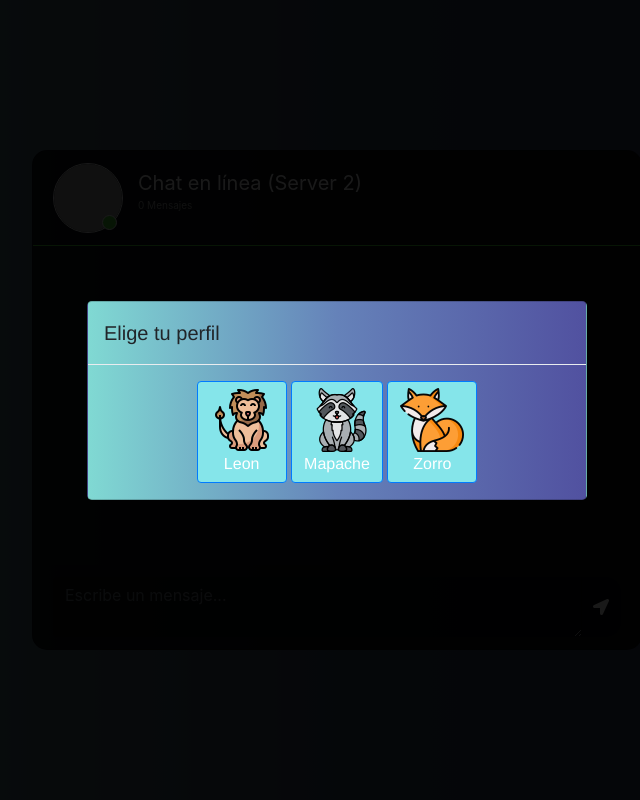
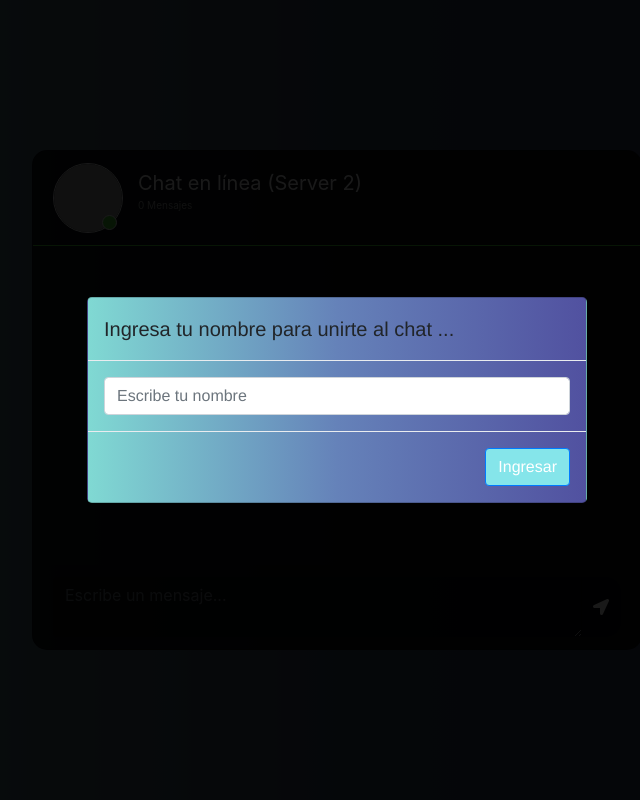
Before and after one commit to StevenMunozTufino/chatVersionFinal, a Flask app: page / in a window 1280 px wide. Shown: the whole page, without its empty margins (303-943 px from the left). Run offline with Flask 2, Linux system fonts and the light colour scheme; some libraries are stand-ins or nearby versions; grey boxes are pictures that could not be loaded.

Commit message:
Versión ant v2

```diff
--- a/app.py
+++ b/app.py
@@ -1,4 +1,3 @@
-#Librerias a exportar
 import os
 import pika
 from flask import Flask, render_template
@@ -7,15 +6,19 @@ import threading
 from flask_cors import CORS
 
 app = Flask(__name__)
+# app.logger.setLevel(logging.WARNING)
 app.config['SECRET_KEY'] = os.urandom(24)
 socketio = SocketIO(app,cors_allowed_origins='*')
 CORS(app)
 
+consuming_thread = None
+
 # Variables globales
-consuming_thread = None
 connection = None
+connectionRecibir = None
 channel = None
-usuario = None
+channelRecibir = None
+#message_queue = Queue()  # Cola para almacenar los mensajes recibidos
 
 # Configura la conexión con RabbitMQ
 def connect_rabbitmq():
@@ -24,37 +27,42 @@ def connect_rabbitmq():
     parameters = pika.ConnectionParameters(host='20.232.116.211', credentials=credentials)
     connection = pika.BlockingConnection(parameters)
     channel = connection.channel()
+    channel.queue_declare(queue='steven')
 
-# Callback que se ejecuta cuando se recibe un mensaje
+def connect_rabbitmqRecibir():
+    global connectionRecibir, channelRecibir
+    credentials = pika.PlainCredentials('user', 'QF1DCB!GYWpJ')
+    parameters = pika.ConnectionParameters(host='20.232.116.211', credentials=credentials)
+    connectionRecibir = pika.BlockingConnection(parameters)
+    channelRecibir = connectionRecibir.channel()
+    channelRecibir.queue_declare(queue='alexander')
+
+
 def callback(ch, method, properties, body):
     message = body.decode()
-    session_id = properties.headers.get('session_id')
-    socketio.emit('message', message,room=session_id)  # Envía el mensaje al usuario conectado
+    print("Mensaje recibido: " + message)
+    socketio.emit('message', message)  # Envía el mensaje a los clientes conectados
     #message_queue.put(message)  # Almacena el mensaje en la cola
 
 @app.route('/')
 def index():
     return render_template('index.html')
 
-@socketio.on('usuario')
-def handle_connect_usuario(cliente):
-    global usuario
+@socketio.on('connect')
+def handle_connect():
     global consuming_thread
-    usuario = cliente
-    connect_rabbitmq()
+    connect_rabbitmqRecibir()
     consuming_thread = threading.Thread(target=start_consuming)
     consuming_thread.daemon = True  # El hilo se detendrá cuando el programa principal se cierre
     consuming_thread.start()
 
-@socketio.on('connect')
-def handle_connect():
-    pass
-
 @socketio.on('disconnect')
 def handle_disconnect():
     global consuming_thread
+    global connectionRecibir
     global connection
     if consuming_thread is not None:
+        connectionRecibir.close()  # Cierra la conexión con RabbitMQ
         connection.close()
         consuming_thread.join()  # Detener el hilo si existe
         consuming_thread = None
@@ -70,13 +78,9 @@ def handle_message(message):
 
             connect_rabbitmq()  # Intenta reconectarse si no hay conexión o la conexión está cerrada
 
+
         # Envía el mensaje a la cola de RabbitMQ
-        if usuario != "Leon":
-            channel.basic_publish(exchange='', routing_key='Leon', body=message)
-        if usuario != "Mapache":
-            channel.basic_publish(exchange='', routing_key='Mapache', body=message)
-        if usuario != "Zorro":
-            channel.basic_publish(exchange='', routing_key='Zorro', body=message)
+        channel.basic_publish(exchange='', routing_key='steven', body=message)
 
         emit('message', message, broadcast=True)  # Envía el mensaje a los clientes conectados
 
@@ -86,20 +90,15 @@ def handle_message(message):
 
 
 def start_consuming():
-    while True:
-        try:
-            print("Consumiendo mensajes...")
-            if usuario == "Leon":
-                channel.basic_consume(queue='Leon', on_message_callback=callback, auto_ack=True)
-            if usuario == "Mapache":
-                channel.basic_consume(queue='Mapache', on_message_callback=callback, auto_ack=True)
-            if usuario == "Zorro":
-                channel.basic_consume(queue='Zorro', on_message_callback=callback, auto_ack=True)
-            channel.start_consuming()
-        except pika.exceptions.AMQPConnectionError as e:
-            print("Error de conexión RabbitMQ:", str(e))
-                # Intenta reconectarse
-            connect_rabbitmq()
+
+    try:
+        print("Consumiendo mensajes...")
+        channelRecibir.basic_consume(queue='alexander', on_message_callback=callback, auto_ack=True)
+        channelRecibir.start_consuming()
+    except pika.exceptions.AMQPConnectionError as e:
+        print("Error de conexión RabbitMQ:", str(e))
+            # Intenta reconectarse
+        connect_rabbitmqRecibir()
 
 if __name__ == '__main__':
     socketio.run(app)
--- a/templates/index.html
+++ b/templates/index.html
@@ -1,6 +1,3 @@
-
-<!------ Include the above in your HEAD tag ---------->
-
 <!DOCTYPE html>
 <html>
 	<head>
@@ -54,23 +51,13 @@
 			<div class="modal-dialog modal-dialog-centered" role="document">
 				<div class="modal-content">
 					<div class="modal-header">
-					<h5 class="modal-title" id="modalIDLabel">Elige tu perfil</h5>
+					<h5 class="modal-title" id="modalIDLabel">Ingresa tu nombre para unirte al chat ...</h5>
 					</div>
-					<div class="modal-body text-center">
-						<div class="profile-buttons">
-							<button type="button" class="btn btn-primary square-btn" onclick="guardarID('Leon')">
-								<img src="../static/images/leon.png" alt="Leon" class="animal-image"><br>
-								<span class="animal-name">Leon</span>
-							</button>
-							<button type="button" class="btn btn-primary square-btn" onclick="guardarID('Mapache')">
-								<img src="../static/images/mapache.png" alt="Mapache" class="animal-image"><br>
-								<span class="animal-name">Mapache</span>
-							</button>
-							<button type="button" class="btn btn-primary square-btn" onclick="guardarID('Zorro')">
-								<img src="../static/images/zorro.png" alt="Zorro" class="animal-image"><br>
-								<span class="animal-name">Zorro</span>
-							</button>
-						</div>
+					<div class="modal-body">
+					<input type="text" id="inputID" class="form-control" placeholder="Escribe tu nombre">
+					</div>
+					<div class="modal-footer">
+					<button type="button" class="btn btn-primary" onclick="guardarID()">Ingresar</button>
 					</div>
 				</div>
 			</div>
```
